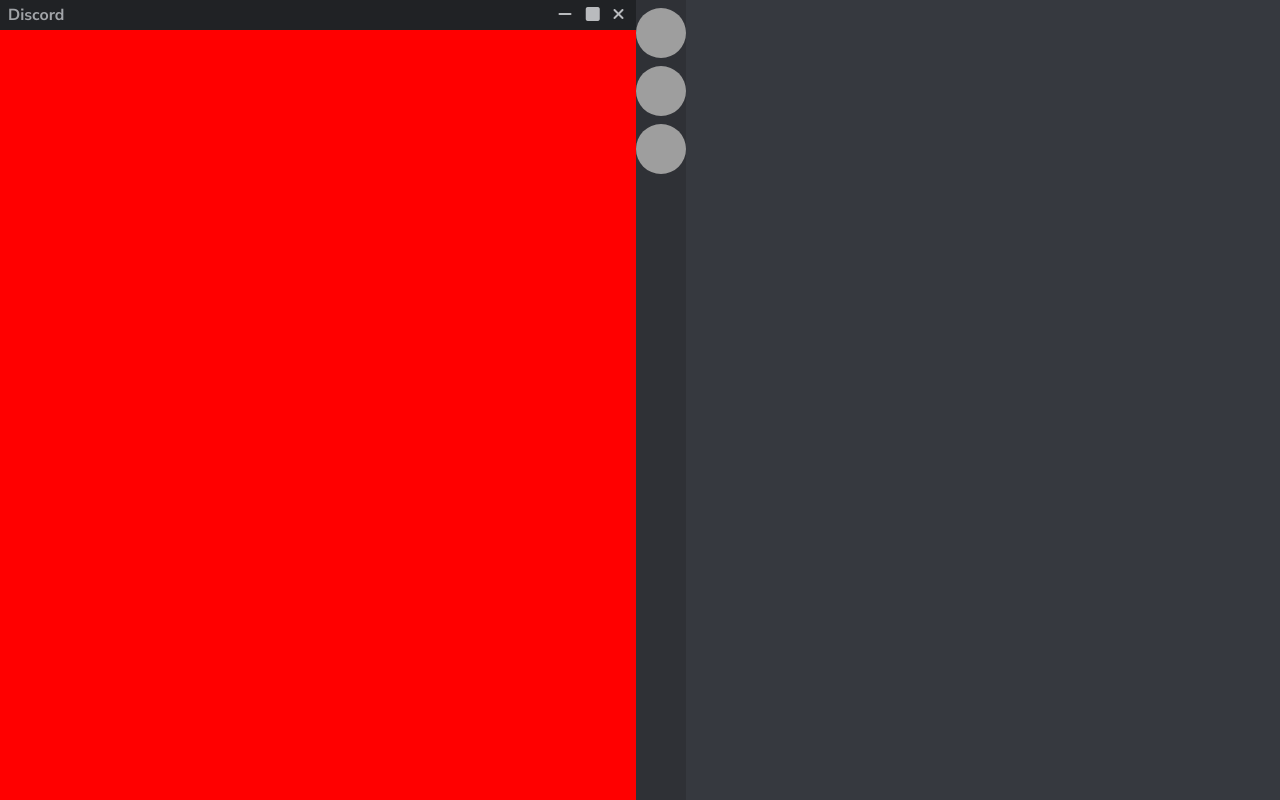
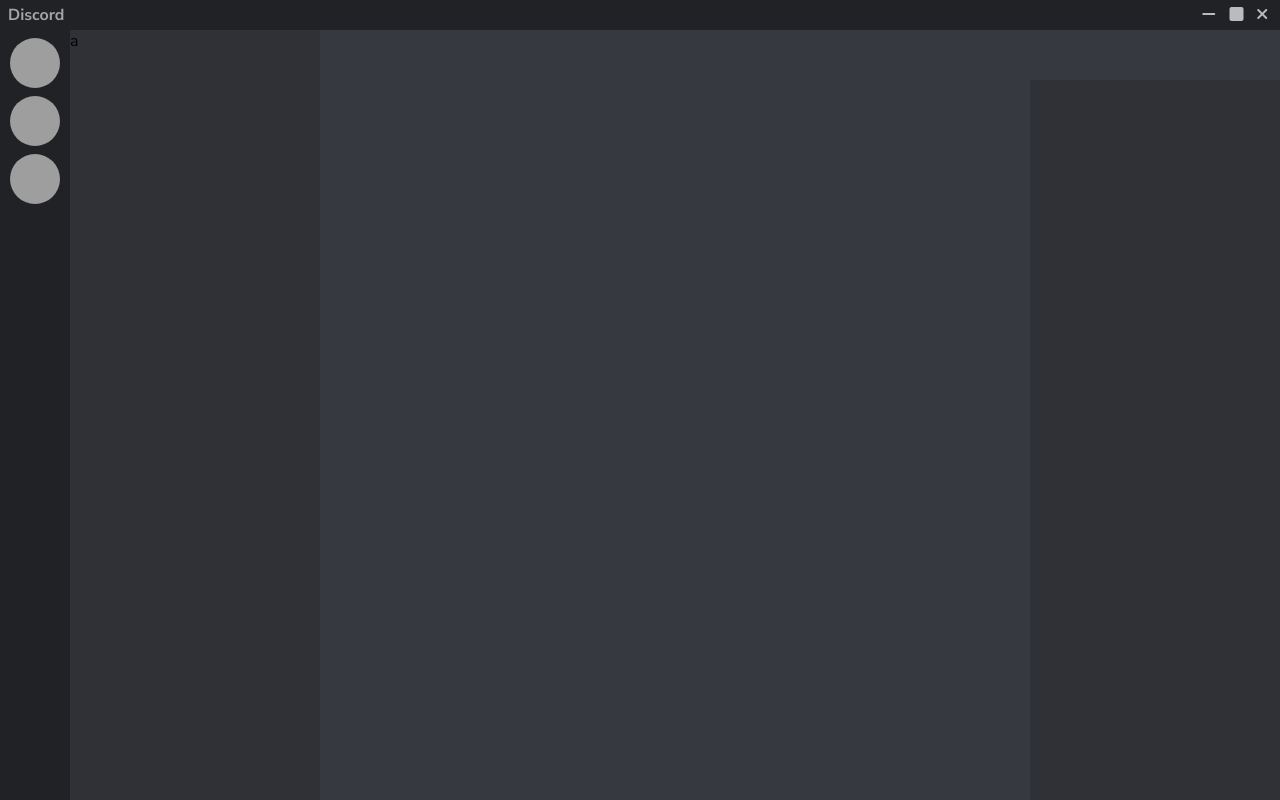
Before and after one commit to IlCarretto/boolean-discord-server, a plain HTML site: page index.html in a window 1280 px wide. Drawn offline with Linux system fonts and the light colour scheme; grey boxes are pictures that could not be loaded.

Commit message:
done superficial general structure

```diff
--- a/css/style.css
+++ b/css/style.css
@@ -24,12 +24,13 @@ html {
     --icon-color: #b9bbbe;
     --sidebar-width: 70px;
 }
+
 /* MAIN */
 main {
     width: 100%;
     height: 100vh;
     background-color: red;
-    display: flex;
+    display: inline-block;
 }
 
 /* Header-Main Section */
@@ -55,9 +56,9 @@ main {
 
 /* Sidebar-Servers Section */
 .sidebar-servers {
-    height: 100%;
+    height: calc(100vh - 30px);
     width: var(--sidebar-width);
-    background-color: var(--sidebar-color);
+    background-color: var(--header-main);
     display: flex;
     flex-direction: column;
     align-items: center;
@@ -73,7 +74,32 @@ main {
 
 /* Main-Section */
 .main-section {
-    width: calc(100% - (var(--sidebar-width)));
-    height: 100%;
+    display: flex;
+}
+
+.current-server {
+    width: calc(100% - var(--sidebar-width));
+    height: calc(100vh - 30px);
     background-color: var(--main-color);
+    display: flex;
 }
+
+/* Current Server Section */
+.channels {
+    width: 250px;
+    height: calc(100vh - 30px);
+    background-color: var(--sidebar-color);
+}
+
+.chat {
+    width: calc(100% - 500px);
+    height: calc(100vh - 30px);
+}
+
+.participants {
+    width: 250px;
+    height: calc(100vh - 80px);
+    background-color: var(--sidebar-color);
+    display: flex;
+    align-self: flex-end;
+}
--- a/index.html
+++ b/index.html
@@ -29,6 +29,7 @@
             </section>
             <!-- /Header Main Section -->
             <!-- Sidebar-Servers Section -->
+            <div class="main-section">
                 <section class="sidebar-servers">
                     <div class="circle">
                         <img src="https://picsum.photos/200/300" alt="">
@@ -41,9 +42,18 @@
                     </div>
                 </section>
                 <!-- /Sidebar-Servers Section -->
-            <section class="main-section">
+                <section class="current-server">
+                    <div class="channels">
+                        a
+                    </div>
+                    <div class="chat">
 
+                    </div>
+                    <div class="participants">
+
+                    </div>
                 </section>
+            </div>
         </main>
         <!-- /MAIN -->
 </body>
```
Lines whose indentation alone changed are shown as unchanged.
